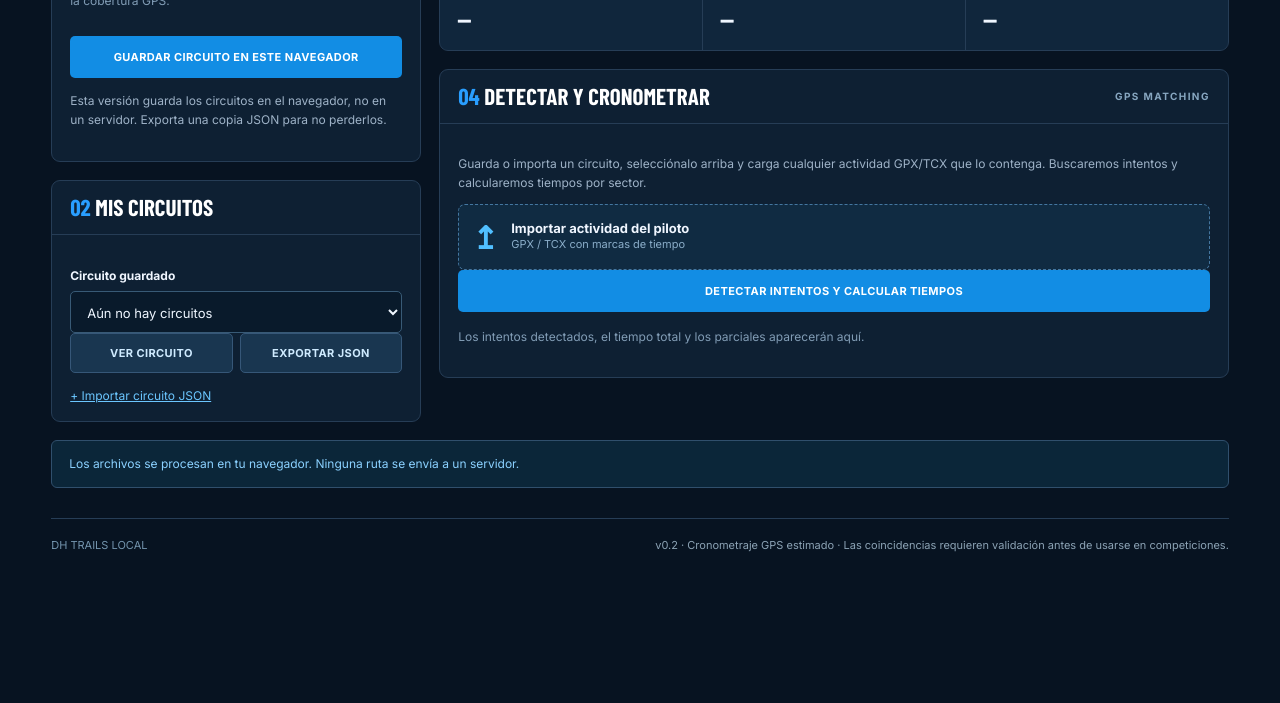
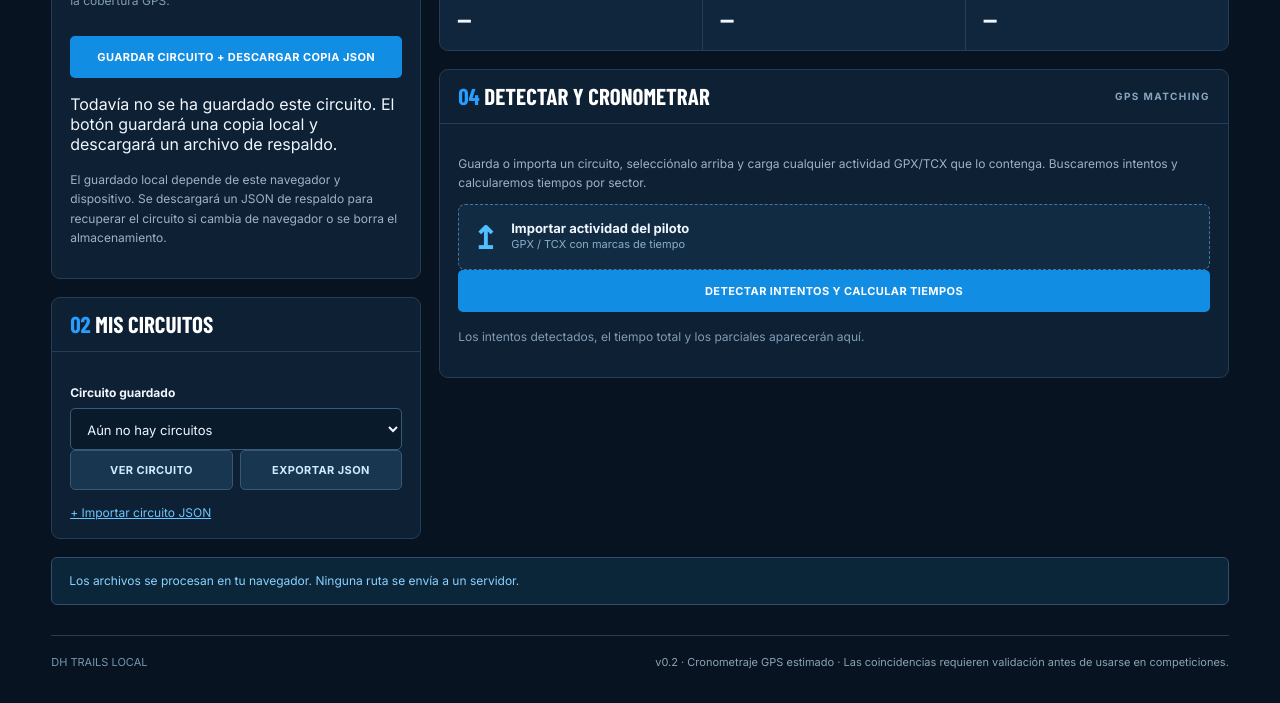
Before and after one commit to webtilians/dhtrailslocal, a plain HTML site: page editor.html in a window 1280 px wide. Shown: the part 939-1642 px from the top of the page. Before the commit the page ends 1525 px from the top, so only its background shows below. Drawn offline with nearby package versions, Linux system fonts and the light colour scheme; a web font is replaced by a local one.

Commit message:
ui: explain local-only circuit saves and provide inline confirmation

```diff
--- a/editor.html
+++ b/editor.html
@@ -43,8 +43,9 @@
         <div id="gatesList" class="items"><p class="placeholder">Marca salida y meta. Los puntos intermedios crearán tus sectores.</p></div>
         <div class="box-heading">Zonas de cobertura débil <span id="zoneCount">0</span></div>
         <div id="zonesList" class="items"><p class="placeholder">Puedes marcar los dos extremos de cada zona problemática. Es una anotación, no una prueba de recorrido.</p></div>
-        <button id="saveCircuit" type="button" class="btn primary full">Guardar circuito en este navegador</button>
-        <p class="help">Esta versión guarda los circuitos en el navegador, no en un servidor. Exporta una copia JSON para no perderlos.</p>
+        <button id="saveCircuit" type="button" class="btn primary full">Guardar circuito + descargar copia JSON</button>
+        <p id="saveFeedback" class="save-feedback" role="status" aria-live="polite">Todavía no se ha guardado este circuito. El botón guardará una copia local y descargará un archivo de respaldo.</p>
+        <p class="help">El guardado local depende de este navegador y dispositivo. Se descargará un JSON de respaldo para recuperar el circuito si cambia de navegador o se borra el almacenamiento.</p>
       </div>
     </section>
     <section class="panel">
```
